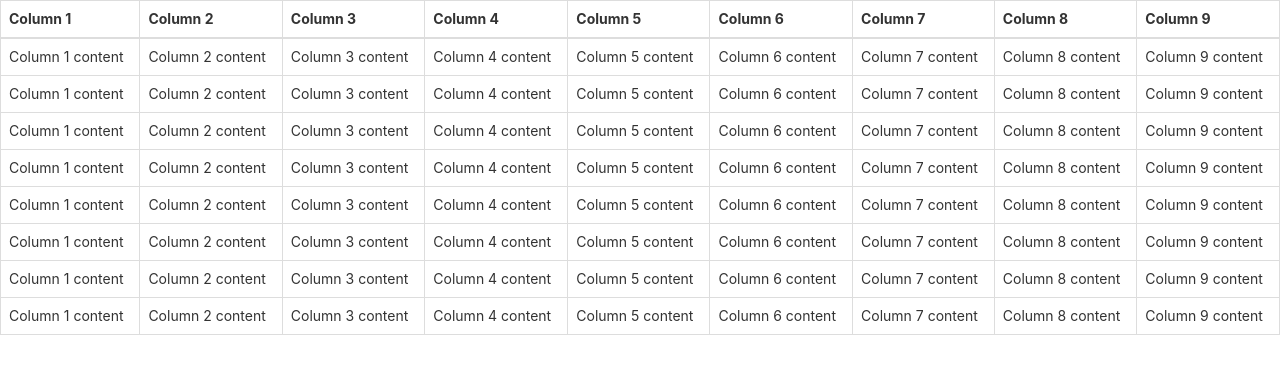
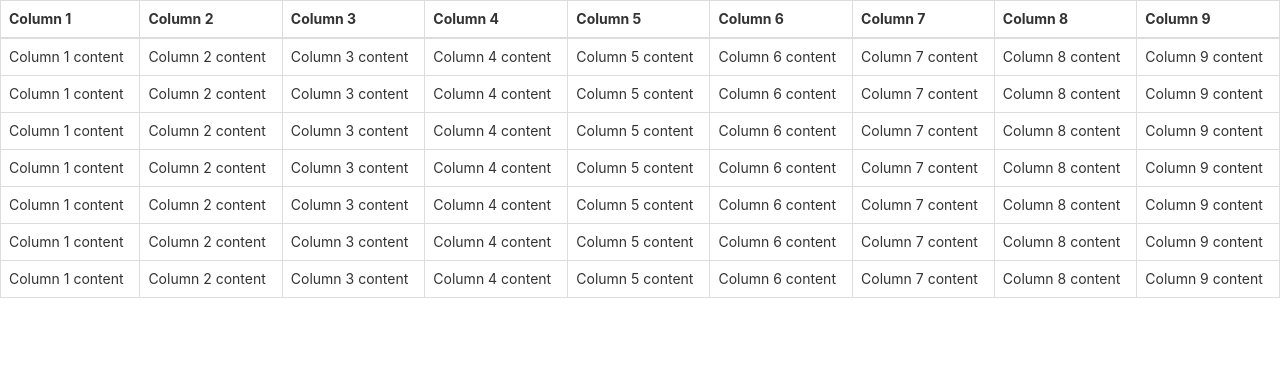
Before and after one commit to Charan-SequoiaAT/GridFormRepo, a React (Create React App) app: page / in a window 1280 px wide. Shown: the top 374 px of the page. Built offline with nearby package versions, Linux system fonts and the light colour scheme.

Commit message:
new commit

```diff
--- a/src/App.js
+++ b/src/App.js
@@ -105,20 +105,6 @@ function App() {
             <td> Column 9 content </td>
           </tr>
 
-          {/**This comment was added in new-features branchy */}
-
-          <tr>
-            <td> Column 1 content </td>
-            <td> Column 2 content </td>
-            <td> Column 3 content </td>
-            <td> Column 4 content </td>
-            <td> Column 5 content </td>
-            <td> Column 6 content </td>
-            <td> Column 7 content </td>
-            <td> Column 8 content </td>
-            <td> Column 9 content </td>
-          </tr>
-
         </tbody>
 
       </table>
```
